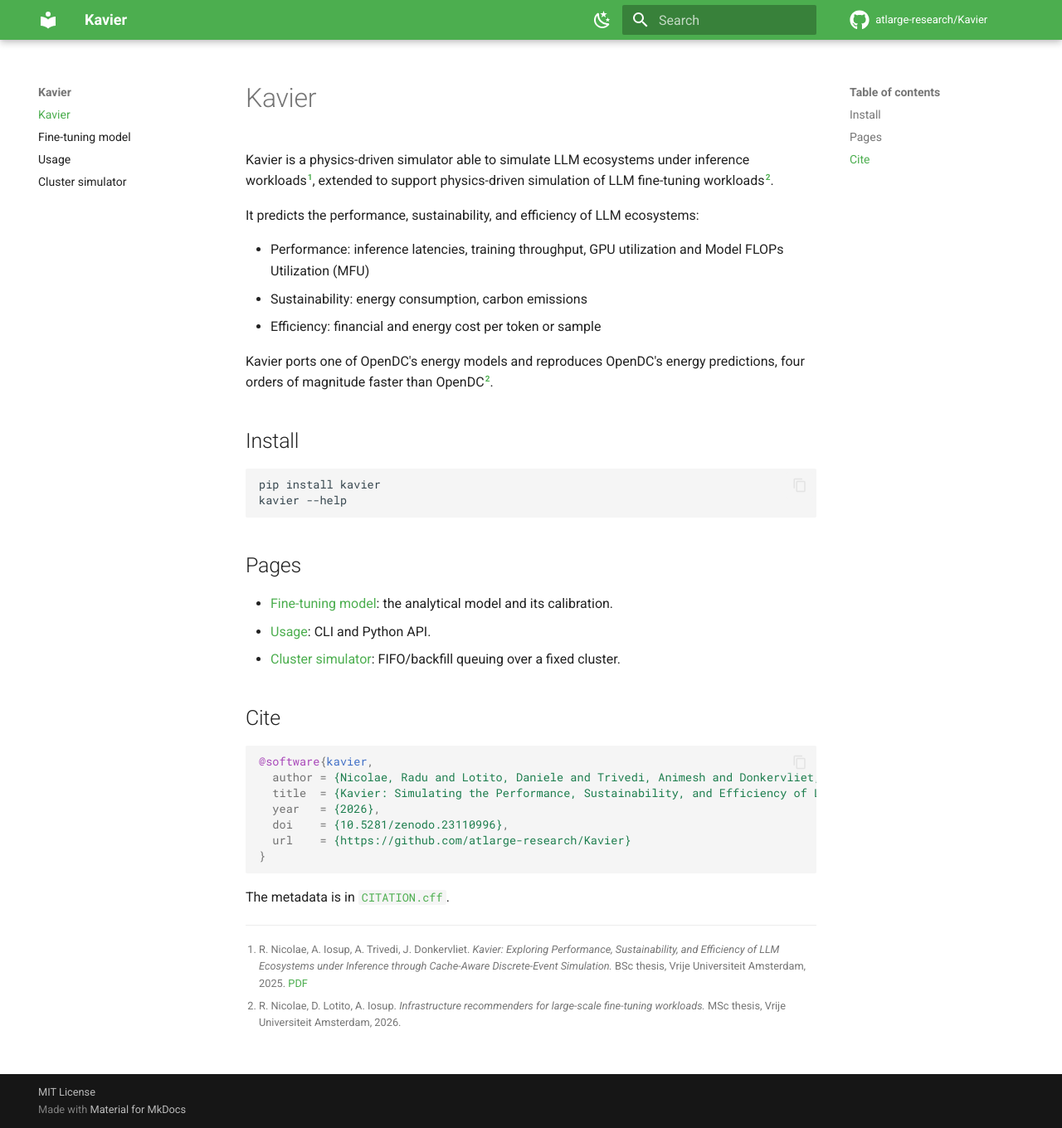
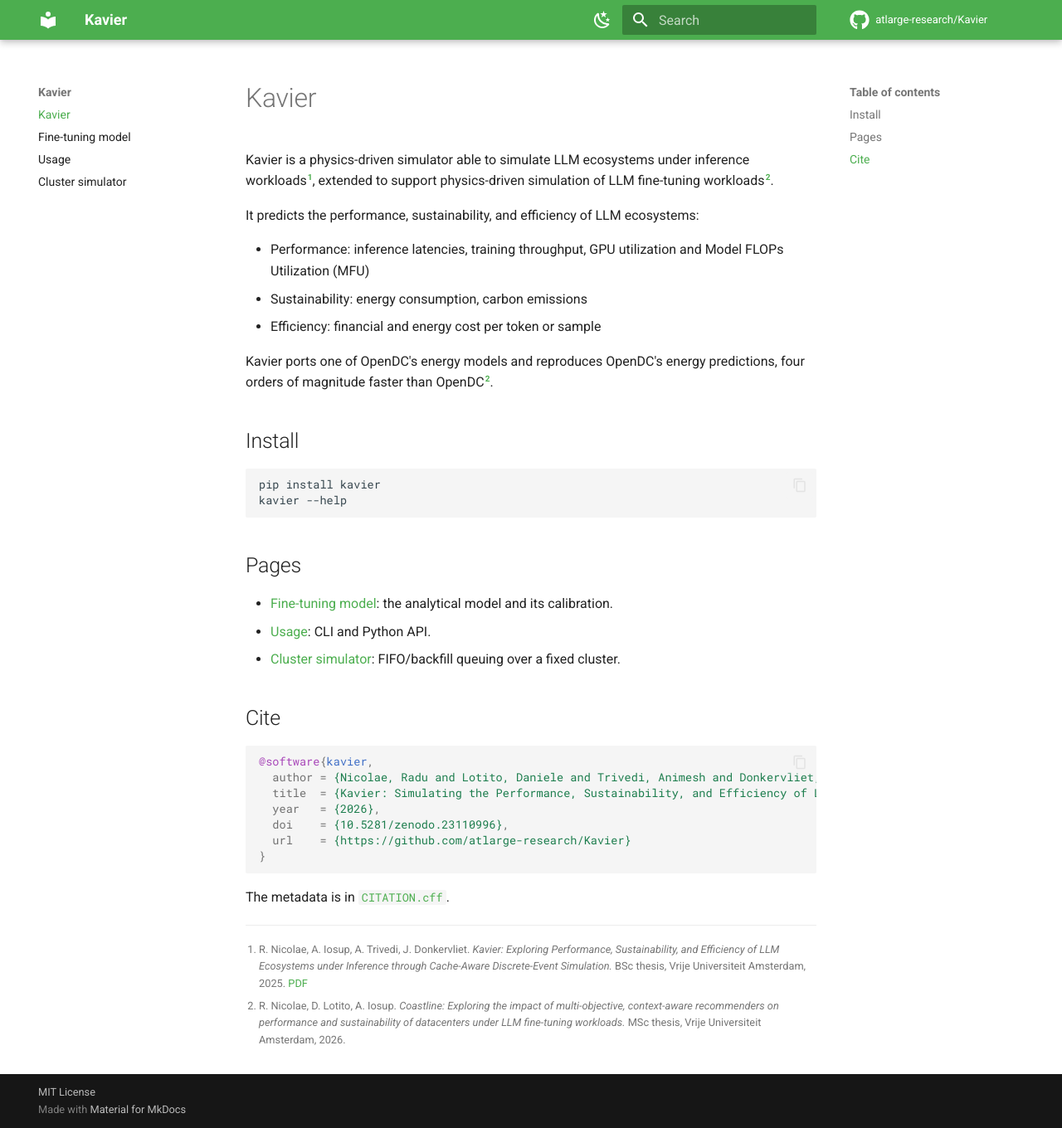
Before and after one commit to atlarge-research/Kavier, an MkDocs documentation site: the page built from docs/index.md, in a window 1280 px wide and 1360 px high. Shown: the whole window at 83% size. Built offline with MkDocs 1.6.1 and Material for MkDocs 9.7.7, drawn with Linux system fonts in a browser that asks for light colours; comment, search, counter and statistics services are not loaded.

Commit message:
docs: use the MSc thesis title from its title page

```diff
--- a/docs/index.md
+++ b/docs/index.md
@@ -42,5 +42,6 @@ The metadata is in [`CITATION.cff`](https://github.com/atlarge-research/Kavier/b
 [^bsc]: R. Nicolae, A. Iosup, A. Trivedi, J. Donkervliet. *Kavier: Exploring Performance, Sustainability, and
     Efficiency of LLM Ecosystems under Inference through Cache-Aware Discrete-Event Simulation.* BSc thesis,
     Vrije Universiteit Amsterdam, 2025. [PDF](https://atlarge-research.com/pdfs/2025-15-07_bsc_thesis_radu_nicolae.pdf)
-[^msc]: R. Nicolae, D. Lotito, A. Iosup. *Infrastructure recommenders for large-scale fine-tuning workloads.* MSc thesis,
-    Vrije Universiteit Amsterdam, 2026.
+[^msc]: R. Nicolae, D. Lotito, A. Iosup. *Coastline: Exploring the impact of multi-objective, context-aware recommenders
+    on performance and sustainability of datacenters under LLM fine-tuning workloads.* MSc thesis, Vrije Universiteit
+    Amsterdam, 2026.
```
